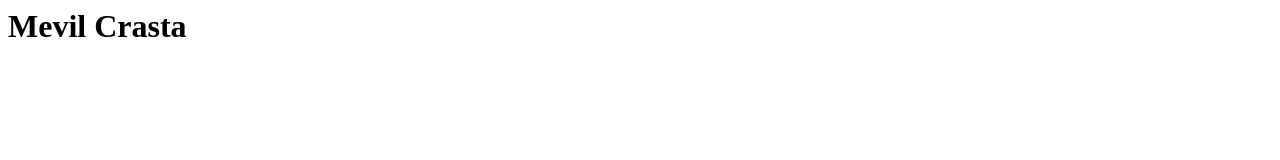
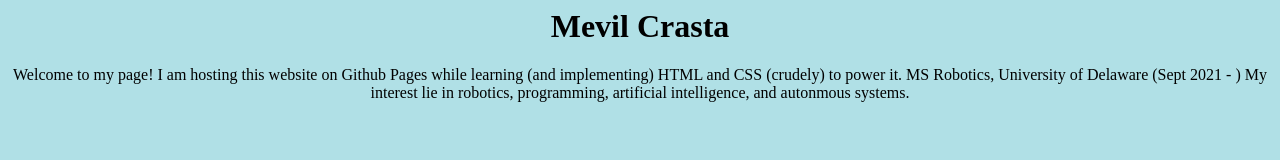
Before and after one commit to mevilc/mywebsite, a plain HTML site: page index.html in a window 1280 px wide. Drawn offline with Linux system fonts and the light colour scheme.

Commit message:
added colour + text

```diff
--- a/index.html
+++ b/index.html
@@ -8,5 +8,8 @@
 </head>
 <body>
     <h1>Mevil Crasta</h1>
+    <p1>Welcome to my page! I am hosting this website on Github Pages while learning (and implementing) HTML and CSS (crudely) to power it.</p1>
+    <p2>MS Robotics, University of Delaware (Sept 2021 - )</p2>
+    <p3>My interest lie in robotics, programming, artificial intelligence, and autonmous systems.</p3>
 </body>
 </html>
--- a/styles.css
+++ b/styles.css
@@ -1,3 +1,4 @@
-h1 {
-    text-decoration-color: darkorange;
+body {
+    text-align: center;
+    background-color: powderblue;
 }
```
